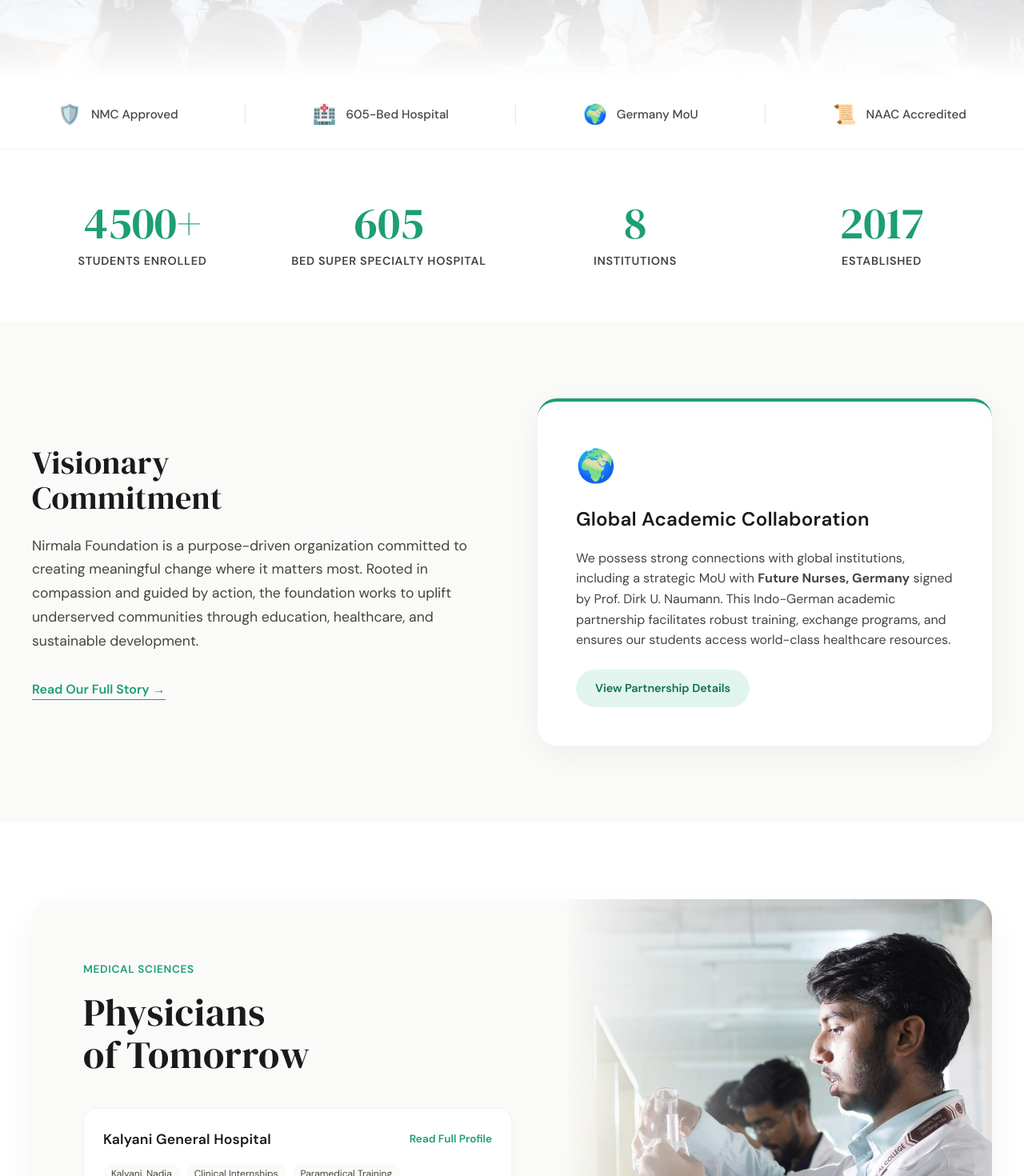
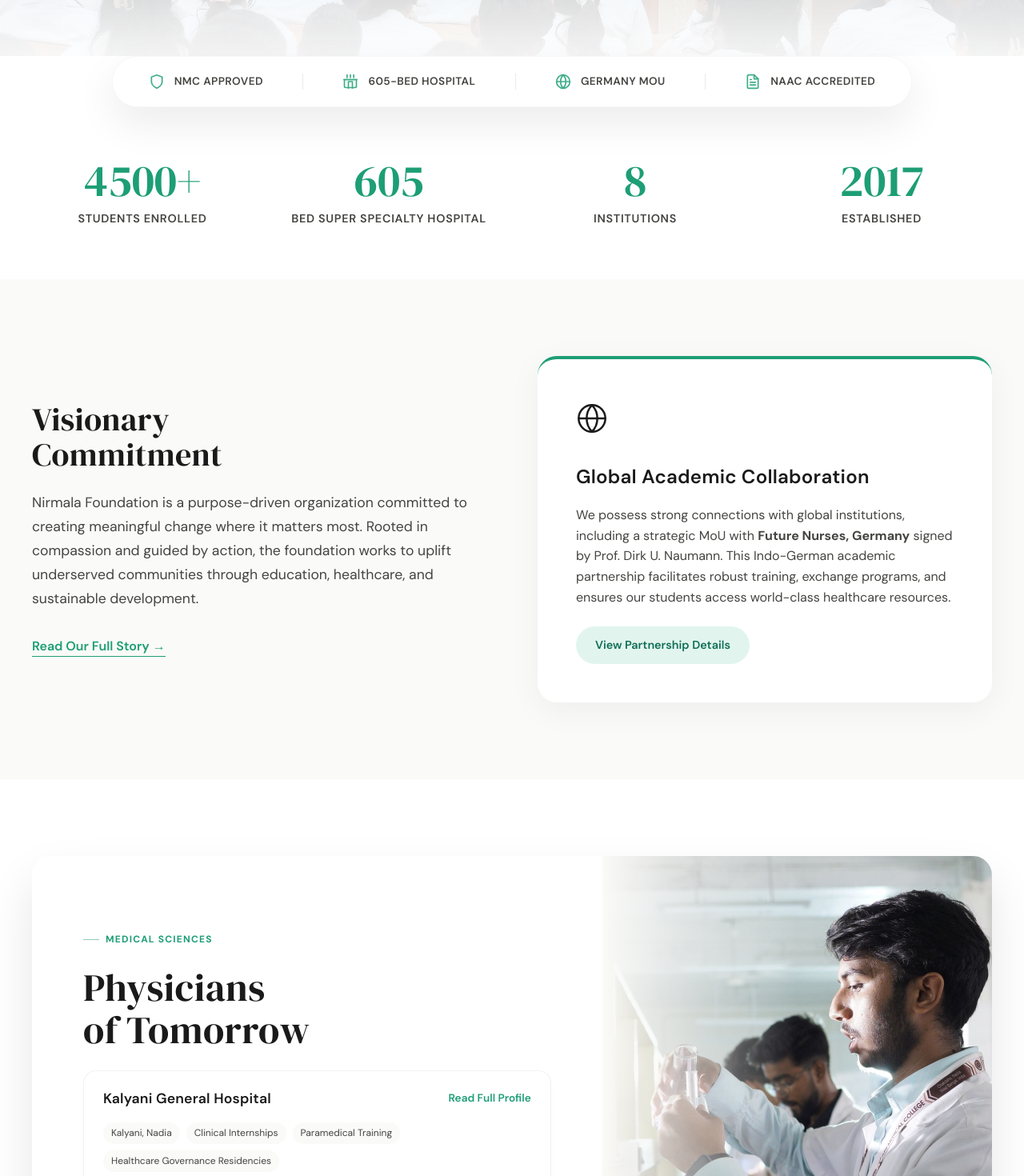
Before and after one commit to harshkumarshaw/nirmala-foundation-demo, a Next.js app: page / in a window 1280 px wide. Shown: the part 620-2090 px from the top of the page at 80% size. Built offline with nearby package versions, Linux system fonts and the light colour scheme.

Commit message:
Redesign: Professional UI overhaul & JMNMCH identity updates. Fixed alignment and content cutoff.

```diff
--- a/src/app/about/page.tsx
+++ b/src/app/about/page.tsx
@@ -226,7 +226,7 @@ export default function AboutPage() {
                 <p>International Institute of Pharmaceutical Science &amp; Research (Kalyani) and Care &amp; Cure Institute of Nursing &amp; Research (Barasat) established.</p>
              </div>
              <div className={styles.timelineBlock}>
-                <span className={styles.year}>2020</span>
+                <span className={styles.year}>2022</span>
                 <h4>JMN Medical College</h4>
                 <p>Launched the 150-seat flagship medical college in Chakdaha. True transformation does not follow tradition… it redefines it.</p>
              </div>
--- a/src/app/page.module.css
+++ b/src/app/page.module.css
@@ -101,42 +101,59 @@
 /* 2. Credentials Strip */
 .credentialsStrip {
   background-color: var(--bg-main);
-  border-bottom: 1px solid rgba(0,0,0,0.05);
-  padding: 1.5rem 0;
+  padding: 0;
+  margin-top: -30px; /* pull into hero slightly */
+  position: relative;
+  z-index: 20;
 }
 
 .credentialsContainer {
-  max-width: 1200px;
+  max-width: 1000px;
   margin: 0 auto;
   display: flex;
-  justify-content: space-between;
+  justify-content: space-around;
   align-items: center;
-  padding: 0 2rem;
+  padding: 1.25rem 2rem;
+  background: white;
+  border-radius: 100px;
+  box-shadow: 0 20px 50px rgba(0,0,0,0.08);
+  border: 1px solid rgba(0,0,0,0.03);
   flex-wrap: wrap;
-  gap: 1rem;
+  gap: 1.5rem;
 }
 
 .credentialItem {
   display: flex;
   align-items: center;
   gap: 0.75rem;
+  transition: transform 0.3s ease;
+}
+
+.credentialItem:hover {
+  transform: translateY(-2px);
 }
 
 .credentialIcon {
-  font-size: 1.5rem;
+  display: flex;
+  align-items: center;
+  justify-content: center;
+  color: var(--accent);
+  opacity: 0.85;
 }
 
 .credentialLabel {
   font-family: var(--font-sans);
   color: var(--text-secondary);
-  font-weight: 500;
-  font-size: 0.95rem;
+  font-weight: 600;
+  font-size: 0.85rem;
+  text-transform: uppercase;
+  letter-spacing: 0.03em;
 }
 
 .credentialDivider {
   width: 1px;
-  height: 24px;
-  background-color: rgba(0,0,0,0.1);
+  height: 20px;
+  background-color: rgba(0,0,0,0.08);
 }
 
 /* 3. Hero Stats Strip */
@@ -265,23 +282,31 @@
 .stickyPanel {
   position: sticky;
   top: 10vh;
-  margin-bottom: 4rem;
-  height: 80vh;
+  margin-bottom: 6rem;
+  min-height: 80vh;
+  max-height: 90vh;
   border-radius: var(--radius-lg);
   overflow: hidden;
   display: flex;
   background-color: var(--bg-surface);
-  box-shadow: 0 20px 40px rgba(0,0,0,0.05);
+  box-shadow: 0 30px 60px rgba(0,0,0,0.1);
 }
 
 .panelContent {
-  flex: 1;
-  padding: 4rem;
+  flex: 1.2;
+  padding: 3rem 4rem;
   display: flex;
   flex-direction: column;
   justify-content: center;
   z-index: 2;
+  position: relative;
+  overflow-y: auto; /* allow scroll if content exceeds max-height */
 }
+
+.panelMedical { background-color: var(--bg-main); }
+.panelNursing { background-color: var(--bg-surface); }
+.panelManagement { background-color: var(--bg-main); }
+.panelPharmacy { background-color: var(--bg-surface); }
 
 .panelImage {
   flex: 1;
@@ -302,28 +327,40 @@
 
 .panelTag {
   color: var(--accent);
-  font-weight: 600;
+  font-weight: 700;
   text-transform: uppercase;
-  letter-spacing: 0.05em;
-  font-size: 0.85rem;
-  margin-bottom: 1rem;
+  letter-spacing: 0.1em;
+  font-size: 0.75rem;
+  margin-bottom: 1.5rem;
+  display: flex;
+  align-items: center;
+  gap: 0.5rem;
+}
+
+.panelTag::before {
+  content: "";
+  display: inline-block;
+  width: 20px;
+  height: 1px;
+  background-color: var(--accent);
+  opacity: 0.5;
 }
 
 .stickyPanel h2 {
   font-size: 3rem;
-  margin-bottom: 2.5rem;
+  margin-bottom: 1.5rem;
   line-height: 1.1;
 }
 
 .institutesList {
   display: flex;
   flex-direction: column;
-  gap: 1.5rem;
+  gap: 1rem;
 }
 
 .instituteRow {
   background: white;
-  padding: 1.5rem;
+  padding: 1.25rem 1.5rem;
   border-radius: var(--radius-md);
   box-shadow: 0 4px 12px rgba(0,0,0,0.02);
   border: 1px solid rgba(0,0,0,0.05);
@@ -399,30 +436,43 @@
 
 .accredBadge {
   background: white;
-  padding: 2rem;
-  border-radius: var(--radius-md);
+  padding: 3rem 2rem;
+  border-radius: var(--radius-lg);
   text-align: center;
-  box-shadow: 0 4px 20px rgba(0,0,0,0.03);
+  box-shadow: 0 4px 30px rgba(0,0,0,0.02);
+  border: 1px solid rgba(0,0,0,0.04);
+  transition: all 0.3s ease;
+}
+
+.accredBadge:hover {
+  transform: translateY(-5px);
+  box-shadow: 0 20px 40px rgba(15, 23, 42, 0.08);
+  border-color: var(--accent-light);
 }
 
 .badgePlaceholder {
-  width: 80px;
-  height: 80px;
-  background-color: var(--accent-light);
-  color: var(--accent-hover);
+  width: 90px;
+  height: 90px;
+  background-color: var(--bg-surface);
+  color: var(--accent);
   border-radius: 50%;
   display: flex;
   align-items: center;
   justify-content: center;
-  margin: 0 auto 1rem auto;
+  margin: 0 auto 1.5rem auto;
   font-family: var(--font-serif);
-  font-size: 1.5rem;
+  font-size: 1.8rem;
+  border: 1px solid rgba(29, 158, 117, 0.1);
+  box-shadow: inset 0 2px 10px rgba(0,0,0,0.02);
 }
 
 .accredBadge p {
   color: var(--text-secondary);
-  font-size: 0.9rem;
-  font-weight: 500;
+  font-size: 0.85rem;
+  font-weight: 600;
+  text-transform: uppercase;
+  letter-spacing: 0.05em;
+  opacity: 0.8;
 }
 
 /* 7. Testimonials */
@@ -527,36 +577,37 @@
 }
 
 .roadCard {
-  display: flex;
-  align-items: center;
+  display: grid;
+  grid-template-columns: 200px 1fr;
+  align-items: flex-start;
   background: white;
-  padding: 2rem;
+  padding: 2.5rem;
   border-radius: var(--radius-md);
-  box-shadow: 0 4px 15px rgba(0,0,0,0.02);
+  box-shadow: 0 10px 30px rgba(0,0,0,0.03);
+  border-left: 4px solid var(--accent);
+  gap: 2rem;
 }
 
 .roadPhase {
-  flex-shrink: 0;
-  background: var(--accent-light);
-  color: var(--accent-hover);
-  padding: 0.5rem 1rem;
-  border-radius: 99px;
-  font-weight: 600;
-  font-size: 0.9rem;
-  margin-right: 2rem;
+  font-weight: 700;
+  font-size: 1rem;
+  color: var(--accent);
+  text-transform: uppercase;
+  letter-spacing: 0.1em;
 }
 
 .roadCard h3 {
-  font-size: 1.25rem;
-  margin: 0 2rem 0 0;
-  width: 250px;
+  font-size: 1.4rem;
+  margin: 0 0 0.75rem 0;
+  width: auto;
+  color: var(--primary);
 }
 
 .roadCard p {
   color: var(--text-secondary);
-  font-size: 0.95rem;
+  font-size: 1rem;
   margin: 0;
-  flex: 1;
+  line-height: 1.6;
 }
 
 /* 9. Bottom CTA */
--- a/src/app/page.tsx
+++ b/src/app/page.tsx
@@ -8,10 +8,49 @@ import { institutesData, strategicRoadmap } from "@/data/institutesData";
 import mediaRegistry from "@/data/mediaRegistry.json";
 
 const credentialsData = [
-  { icon: "🛡️", label: "NMC Approved" },
-  { icon: "🏥", label: "605-Bed Hospital" },
-  { icon: "🌍", label: "Germany MoU" },
-  { icon: "📜", label: "NAAC Accredited" }
+  {
+    icon: (
+      <svg width="20" height="20" viewBox="0 0 24 24" fill="none" stroke="currentColor" strokeWidth="2" strokeLinecap="round" strokeLinejoin="round">
+        <path d="M12 22s8-4 8-10V5l-8-3-8 3v7c0 6 8 10 8 10z"/>
+      </svg>
+    ),
+    label: "NMC Approved"
+  },
+  {
+    icon: (
+      <svg width="20" height="20" viewBox="0 0 24 24" fill="none" stroke="currentColor" strokeWidth="2" strokeLinecap="round" strokeLinejoin="round">
+        <path d="M3 9h18v10a2 2 0 0 1-2 2H5a2 2 0 0 1-2-2V9Z"/>
+        <path d="M9 22V12h6v10"/>
+        <path d="M2 9h20"/>
+        <path d="M12 2v4"/>
+        <path d="M7 2v4"/>
+        <path d="M17 2v4"/>
+      </svg>
+    ),
+    label: "605-Bed Hospital"
+  },
+  {
+    icon: (
+      <svg width="20" height="20" viewBox="0 0 24 24" fill="none" stroke="currentColor" strokeWidth="2" strokeLinecap="round" strokeLinejoin="round">
+        <circle cx="12" cy="12" r="10"/>
+        <path d="M12 2a14.5 14.5 0 0 0 0 20 14.5 14.5 0 0 0 0-20"/>
+        <path d="M2 12h20"/>
+      </svg>
+    ),
+    label: "Germany MoU"
+  },
+  {
+    icon: (
+      <svg width="20" height="20" viewBox="0 0 24 24" fill="none" stroke="currentColor" strokeWidth="2" strokeLinecap="round" strokeLinejoin="round">
+        <path d="M14 2H6a2 2 0 0 0-2 2v16a2 2 0 0 0 2 2h12a2 2 0 0 0 2-2V8z"/>
+        <polyline points="14 2 14 8 20 8"/>
+        <line x1="16" y1="13" x2="8" y2="13"/>
+        <line x1="16" y1="17" x2="8" y2="17"/>
+        <polyline points="10 9 9 9 8 9"/>
+      </svg>
+    ),
+    label: "NAAC Accredited"
+  }
 ];
 
 const statsData = [
@@ -225,7 +264,13 @@ export default function Home() {
             viewport={{ once: true }}
             transition={{ delay: 0.4, type: "spring" }}
           >
-            <div className={styles.collabIcon}>🌍</div>
+            <div className={styles.collabIcon}>
+              <svg width="40" height="40" viewBox="0 0 24 24" fill="none" stroke="currentColor" strokeWidth="1.5" strokeLinecap="round" strokeLinejoin="round">
+                <circle cx="12" cy="12" r="10"/>
+                <path d="M12 2a14.5 14.5 0 0 0 0 20 14.5 14.5 0 0 0 0-20"/>
+                <path d="M2 12h20"/>
+              </svg>
+            </div>
             <h3>Global Academic Collaboration</h3>
             <p>We possess strong connections with global institutions, including a strategic MoU with <strong>Future Nurses, Germany</strong> signed by Prof. Dirk U. Naumann. This Indo-German academic partnership facilitates robust training, exchange programs, and ensures our students access world-class healthcare resources.</p>
             <Link href="/about#global" className={styles.collabBtn}>View Partnership Details</Link>
--- a/src/data/institutesData.ts
+++ b/src/data/institutesData.ts
@@ -196,8 +196,8 @@ const institutesDataRaw = [
   {
     slug: "jmn",
     name: "JMN Medical College",
-    shortName: "JMNMC",
-    established: "2020",
+    shortName: "JMNMCH",
+    established: "2022",
     location: "Chakdaha, Nadia",
     description: "The Foundation's premier medical institute and a 150 Seat MBBS College, featuring Eastern India's First Digital Cadaver Lab.",
     programs: ["MBBS (Bachelor of Medicine, Bachelor of Surgery)"],
```
